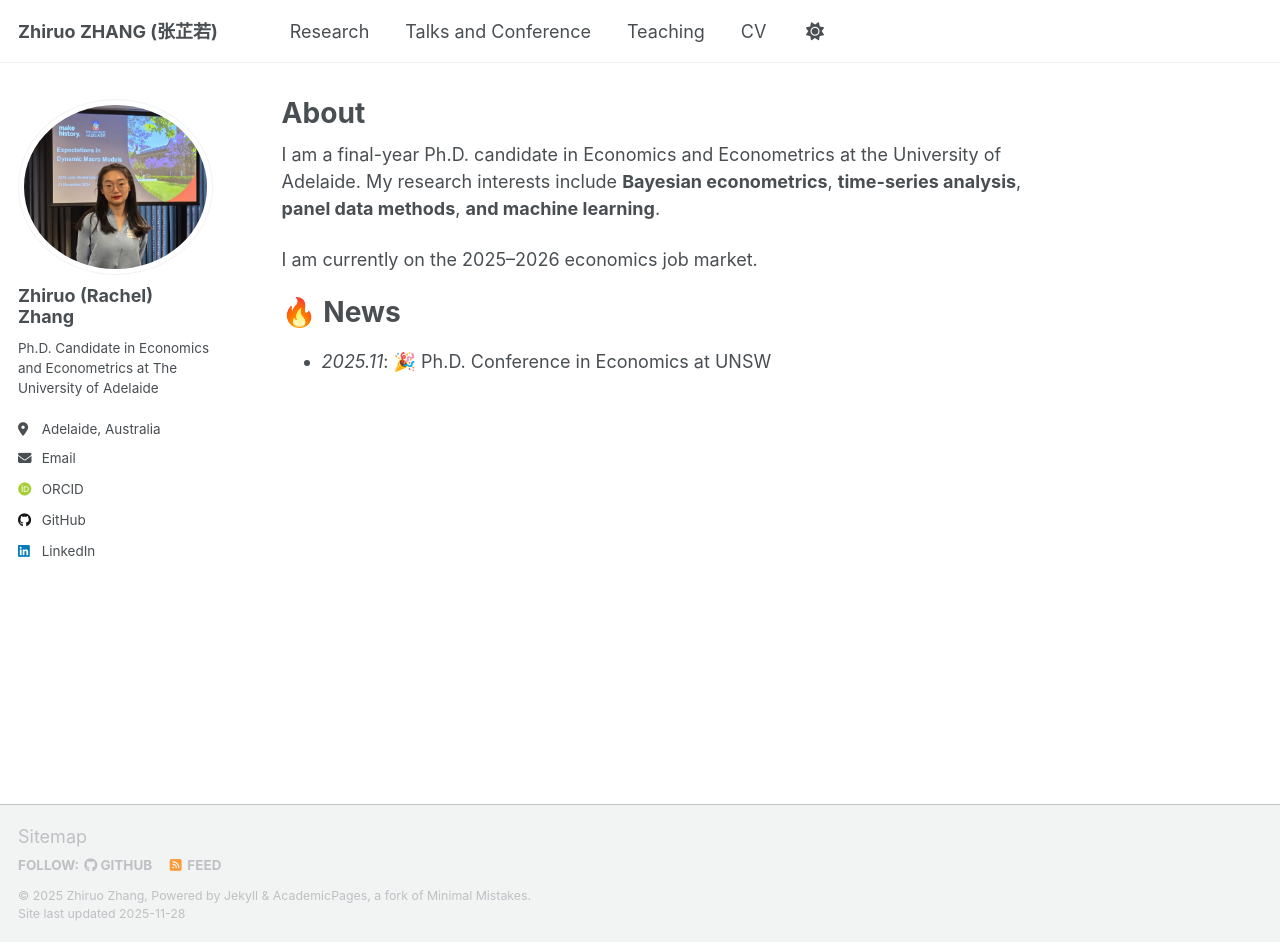
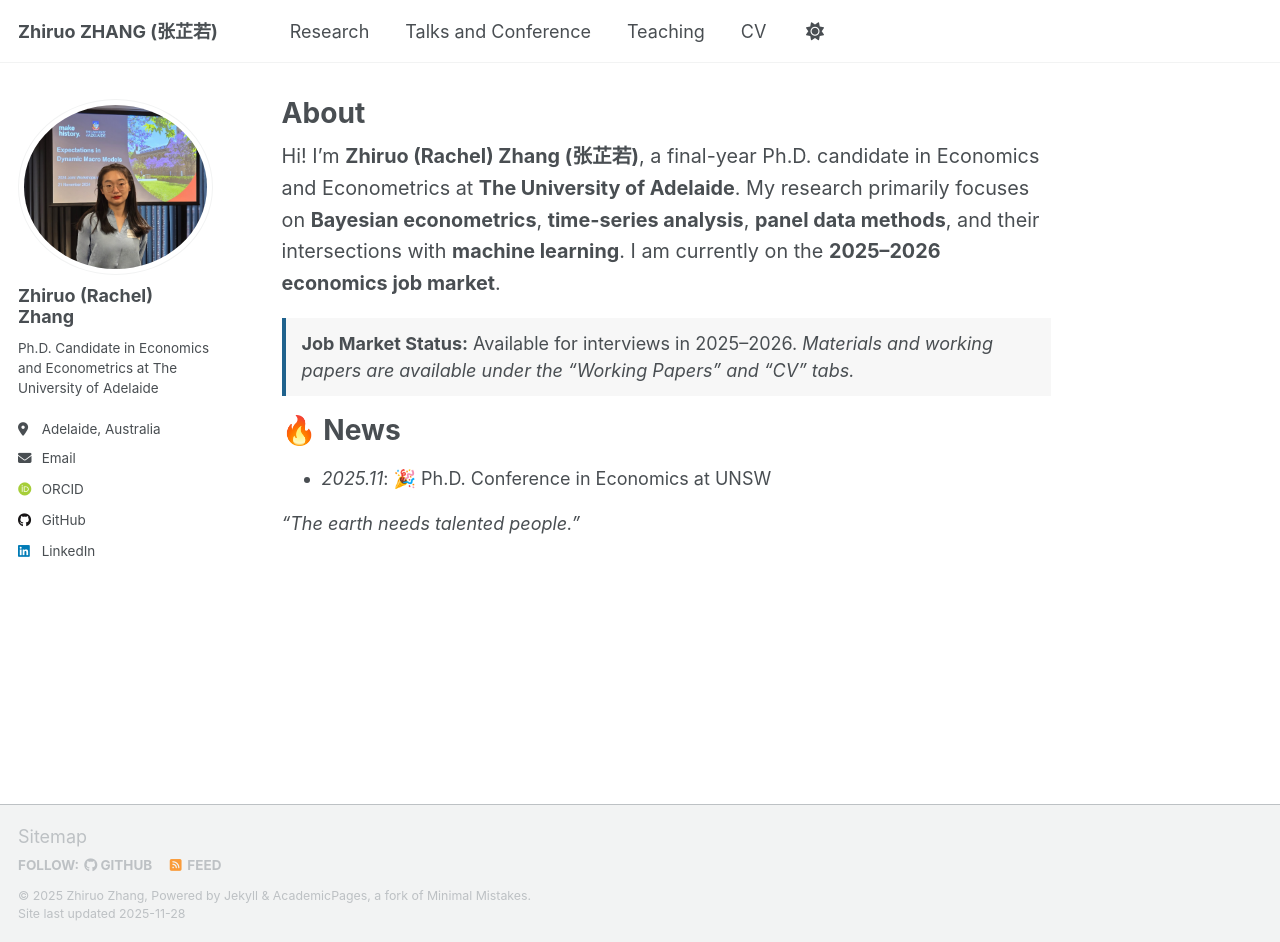
Before and after one commit to zhiruozzr/zhiruozzr.github.io, a Jekyll site: the page built from _pages/about.md, in a window 1280 px wide and 942 px high. Built offline with Jekyll 4.4.1, drawn with Linux system fonts in a browser that asks for light colours; some web fonts are replaced; a script that is not in the unit is left out.

Commit message:
Update about.md

```diff
--- a/_pages/about.md
+++ b/_pages/about.md
@@ -7,10 +7,23 @@ redirect_from:
   - /about.html
 ---
 
-I am a final-year Ph.D. candidate in Economics and Econometrics at the University of Adelaide. My research interests include **Bayesian econometrics**, **time-series analysis**, **panel data methods**, **and machine learning**.
+<div style="font-size:1.1rem; line-height:1.6;">
 
-I am currently on the 2025–2026 economics job market.
+Hi! I’m <strong>Zhiruo (Rachel) Zhang (张芷若)</strong>, a final-year Ph.D. candidate in Economics and Econometrics at
+<strong>The University of Adelaide</strong>.
+
+My research primarily focuses on <strong>Bayesian econometrics</strong>, <strong>time-series analysis</strong>,
+<strong>panel data methods</strong>, and their intersections with <strong>machine learning</strong>.
+I am currently on the <strong>2025–2026 economics job market</strong>.
+</div>
+
+<div style="background:#f7f7f7; padding:12px 16px; border-left:4px solid #1f628d; margin:18px 0;">
+  <strong>Job Market Status:</strong> Available for interviews in 2025–2026.
+  <em>Materials and working papers are available under the “Working Papers” and “CV” tabs.</em>
+</div>
 
 🔥 News
 ======
 - *2025.11*: 🎉 Ph.D. Conference in Economics at UNSW
+
+<em>“The earth needs talented people.”</em>
```
